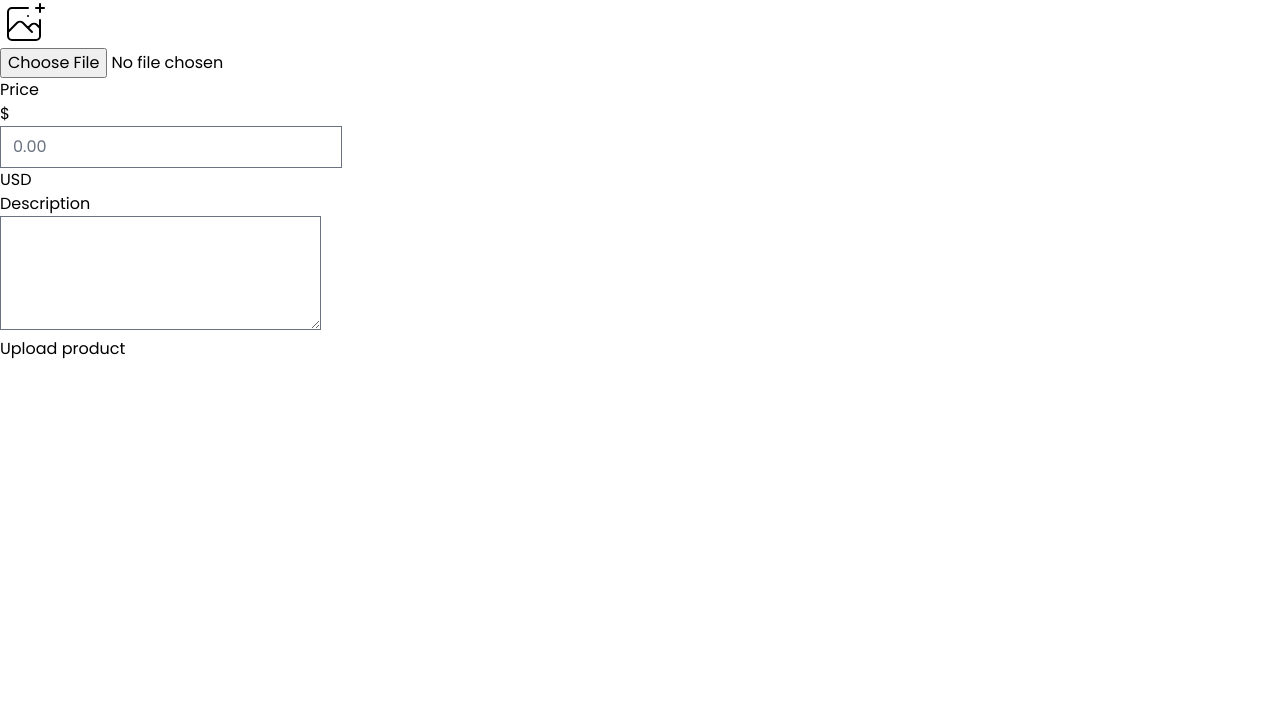
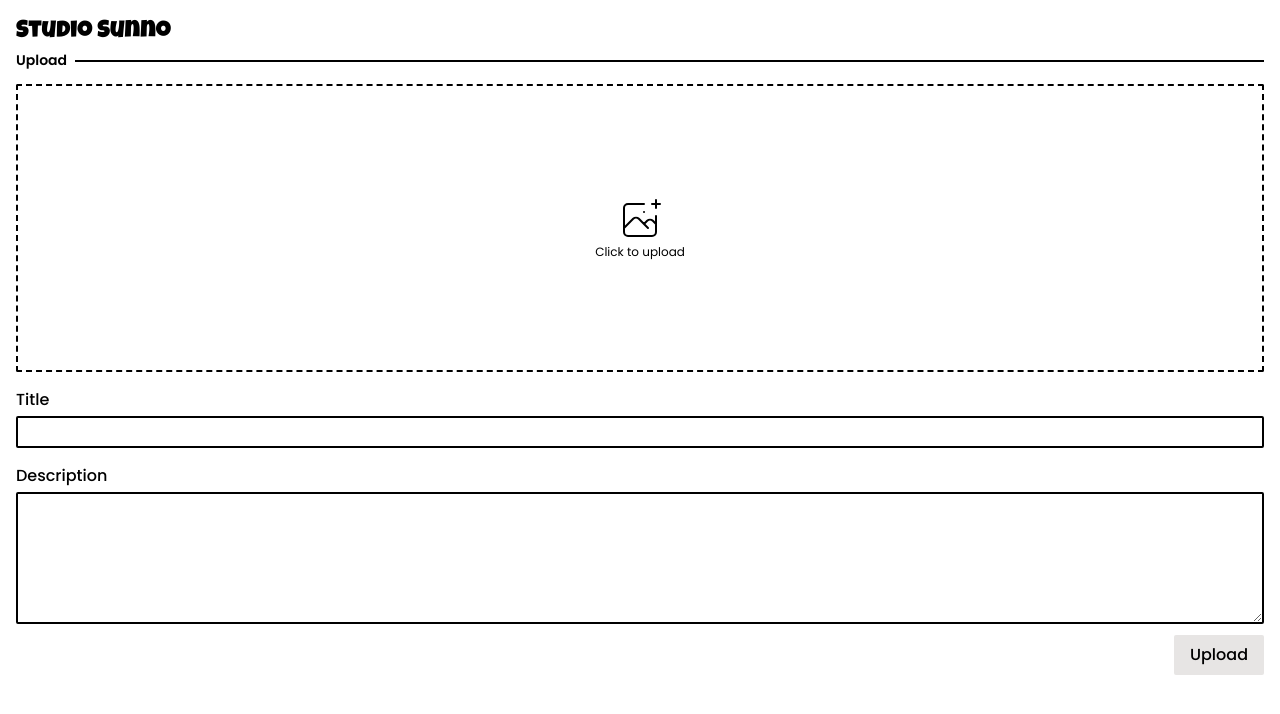
Before and after one commit to seonhop/studio-sunno, a Next.js app: page /og_recs/upload in a window 1280 px wide. Shown: the top 714 px of the page. Built offline with nearby package versions, Linux system fonts and the light colour scheme.

Commit message:
[UI Update] Upload page
+ minor UI changes in other screens

```diff
--- a/pages/enter.tsx
+++ b/pages/enter.tsx
@@ -53,7 +53,7 @@ export default function Enter() {
 							<input
 								type="email"
 								required
-								className="px-2 appearance-none focus:outline-0 w-full border border-zinc-300 rounded-lg shadow-sm placeholder-zinc-400 focus:outline-none focus:ring-indigo-500 focus:border-indigo-500"
+								className="px-2 py-2 appearance-none focus:outline-0 w-full border border-zinc-300 rounded-lg shadow-sm placeholder-zinc-400 focus:outline-none focus:ring-indigo-500 focus:border-indigo-500"
 							/>
 						) : null}
 						{method === "phone" ? (
--- a/pages/index.tsx
+++ b/pages/index.tsx
@@ -6,10 +6,10 @@ const Home: NextPage = () => {
 	return (
 		<div className="m-4">
 			<h3 className="logo text-2xl">Studio Sunno</h3>
-			<div className="relative flex gap-2 mt-2">
+			<div className="relative flex gap-2 mt-3">
 				<div className="absolute w-full border-t-2 border-black" />
 				<div className="relative -top-3 text-center ">
-					<span className="bg-white text-xs font-semibold text-black pr-2 ">
+					<span className="bg-white text-sm font-semibold text-black pr-2 ">
 						All
 					</span>
 				</div>
--- a/pages/og_recs/[id].tsx
+++ b/pages/og_recs/[id].tsx
@@ -5,10 +5,10 @@ const ItemDetail: NextPage = () => {
 	return (
 		<div className="m-4 h-screen">
 			<h3 className="logo text-2xl">Studio Sunno</h3>
-			<div className="relative flex gap-2 mt-2">
+			<div className="relative flex gap-2 mt-3">
 				<div className="absolute w-full border-t-2 border-black" />
 				<div className="relative -top-3 text-center ">
-					<span className="bg-white text-xs font-semibold text-black pr-2 ">
+					<span className="bg-white text-sm font-semibold text-black pr-2 ">
 						All / Sweet Dreams, July
 					</span>
 				</div>
--- a/pages/og_recs/upload.tsx
+++ b/pages/og_recs/upload.tsx
@@ -2,12 +2,24 @@ import type { NextPage } from "next";
 
 const Upload: NextPage = () => {
 	return (
-		<div>
-			<div>
-				<div>
-					<label>
+		<div className="m-4">
+			<h3 className="logo text-2xl">Studio Sunno</h3>
+			<div className="relative flex gap-2 mt-3">
+				<div className="absolute w-full border-t-2 border-black" />
+				<div className="relative -top-3 text-center ">
+					<span className="bg-white text-sm font-semibold text-black pr-2 ">
+						Upload
+					</span>
+				</div>
+			</div>
+
+			<div className="grid grid-cols-4 gap-2">
+				<label
+					htmlFor="file_input"
+					className="col-span-full flex flex-col cursor-pointer items-center justify-center border-2 border-dashed border-black h-72 rounded-sm  hover:bg-zinc-100  transition-colors"
+				>
 					<svg
-							className="h-12 w-12"
+						className="h-12 w-12 "
 						stroke="currentColor"
 						fill="none"
 						viewBox="0 0 48 48"
@@ -20,30 +32,35 @@ const Upload: NextPage = () => {
 							strokeLinejoin="round"
 						/>
 					</svg>
+					<span className="text-xs">Click to upload</span>
 
-						<input type="file" />
+					<input id="file_input" className="hidden" type="file" />
+				</label>
+				<div className="flex flex-col gap-4 col-span-full mt-2">
+					<label htmlFor="title" className=" font-medium ">
+						Title
+						<input
+							id="title"
+							className="mt-1 px-2 py-1 text-sm appearance-none focus:outline-0 w-full border-2 border-black rounded-sm  placeholder-zinc-400 focus:outline-none"
+						/>
+					</label>
+					<label htmlFor="description" className=" font-medium mb-1">
+						Description
+						<div>
+							<textarea
+								id="description"
+								className="mt-1 px-2 py-1 text-sm appearance-none  w-full border-2 border-black rounded-sm  placeholder-zinc-400 focus:border-black focus:outline-0 focus:ring-0 "
+								rows={6}
+							/>
+						</div>
 					</label>
 				</div>
 			</div>
-			<div>
-				<label>Price</label>
-				<div>
-					<div>
-						<span>$</span>
+			<div className="flex justify-end w-full">
+				<button className="rounded-sm px-4 py-2 bg-stone-200 border-black font-medium hover:bg-stone-300 ">
+					Upload
+				</button>
 			</div>
-					<input type="text" placeholder="0.00" />
-					<div>
-						<span>USD</span>
-					</div>
-				</div>
-			</div>
-			<div>
-				<label>Description</label>
-				<div>
-					<textarea rows={4} />
-				</div>
-			</div>
-			<button>Upload product</button>
 		</div>
 	);
 };
```
Lines whose indentation alone changed are shown as unchanged.
